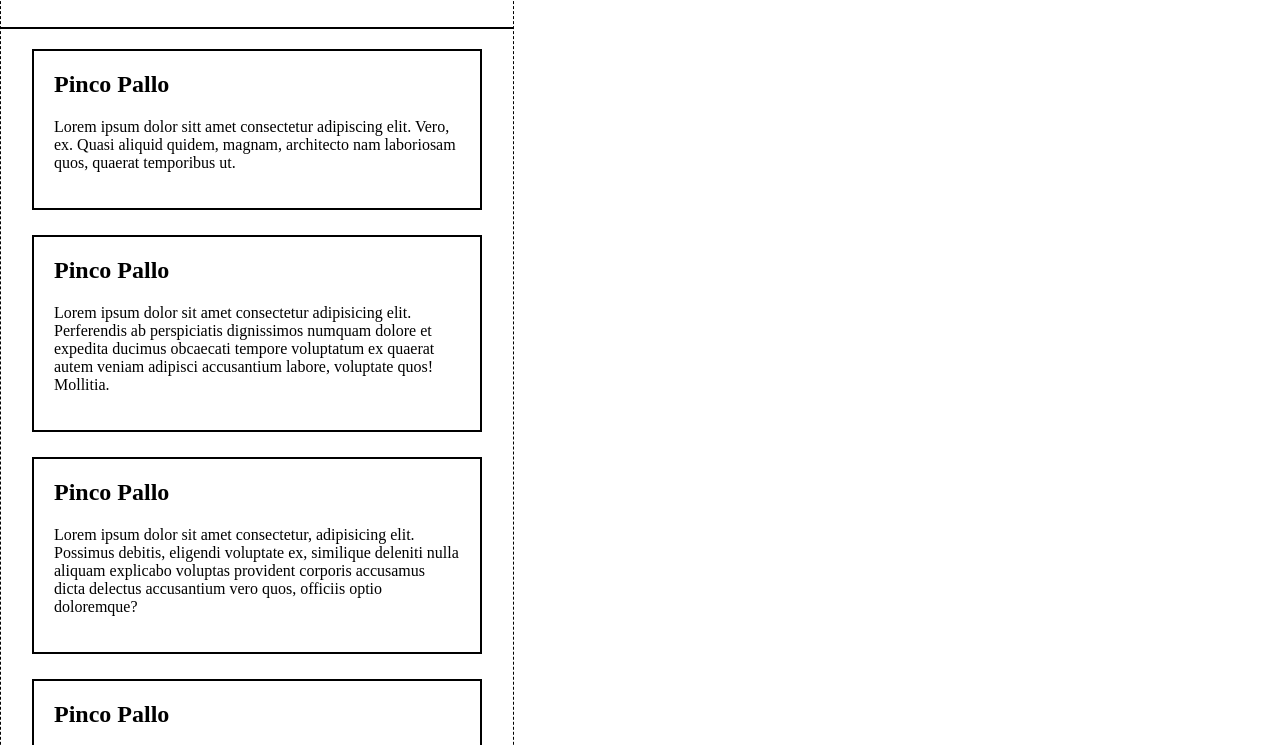
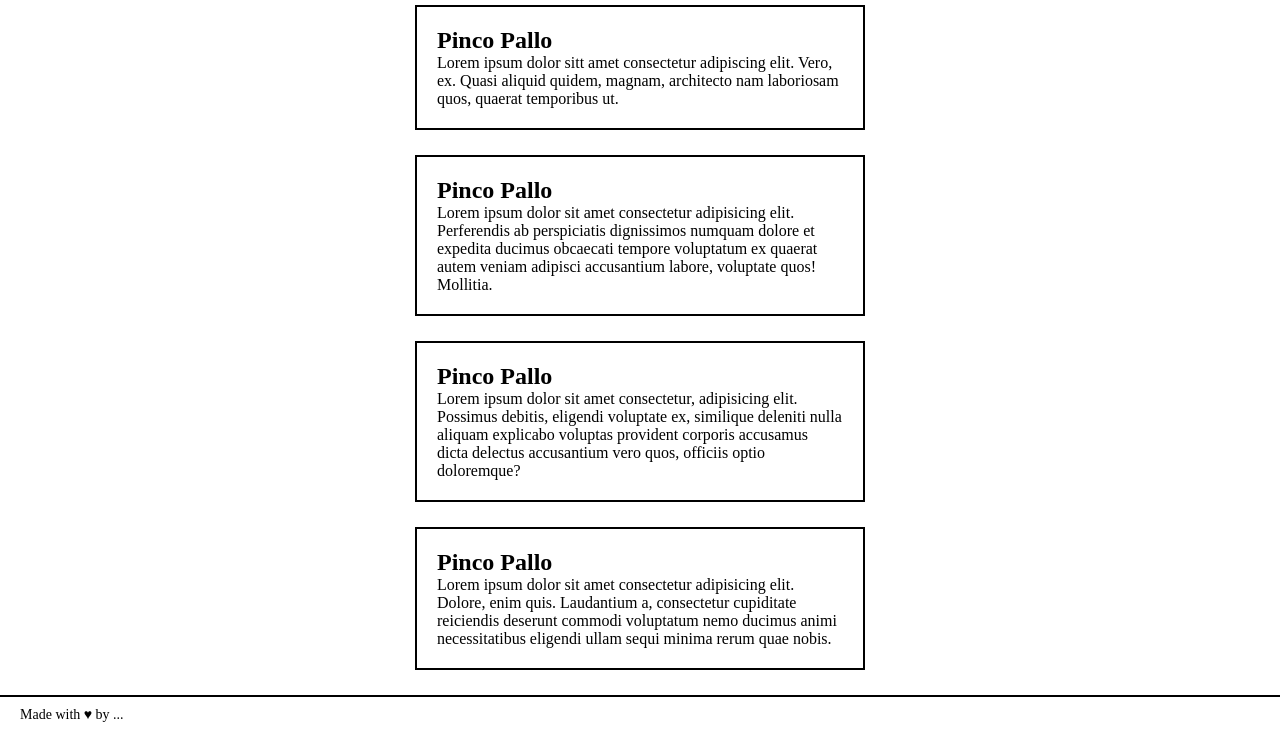
Before and after one commit to BrunoMaiolo/htmlcss-wireframe, a plain HTML site: page index.html in a window 1280 px wide. Shown: the part 94-839 px from the top of the page. Drawn offline with Linux system fonts and the light colour scheme.

Commit message:
modifica misure

```diff
--- a/style.css
+++ b/style.css
@@ -1,11 +1,6 @@
-body {
-    border: 1px black dashed;
-    width: 512px;
-}
-body {
-    margin: 0;
-    padding: 0;
-    background: white;
+*{margin: 0;
+padding: 0;
+box-sizing: border-box;
 }
 
 header {
```
